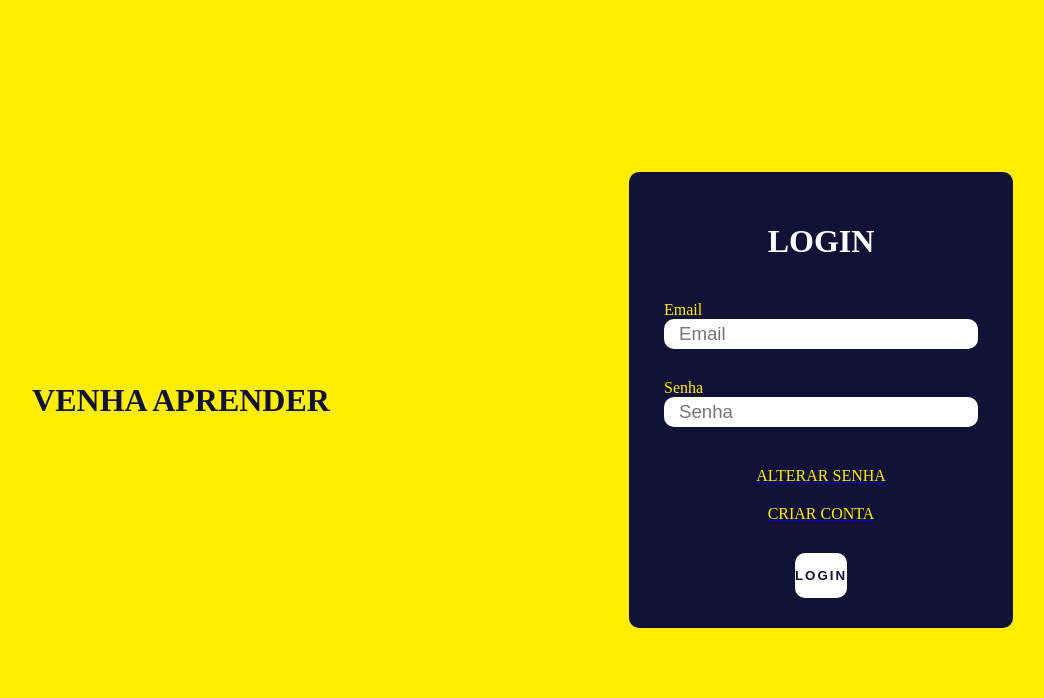
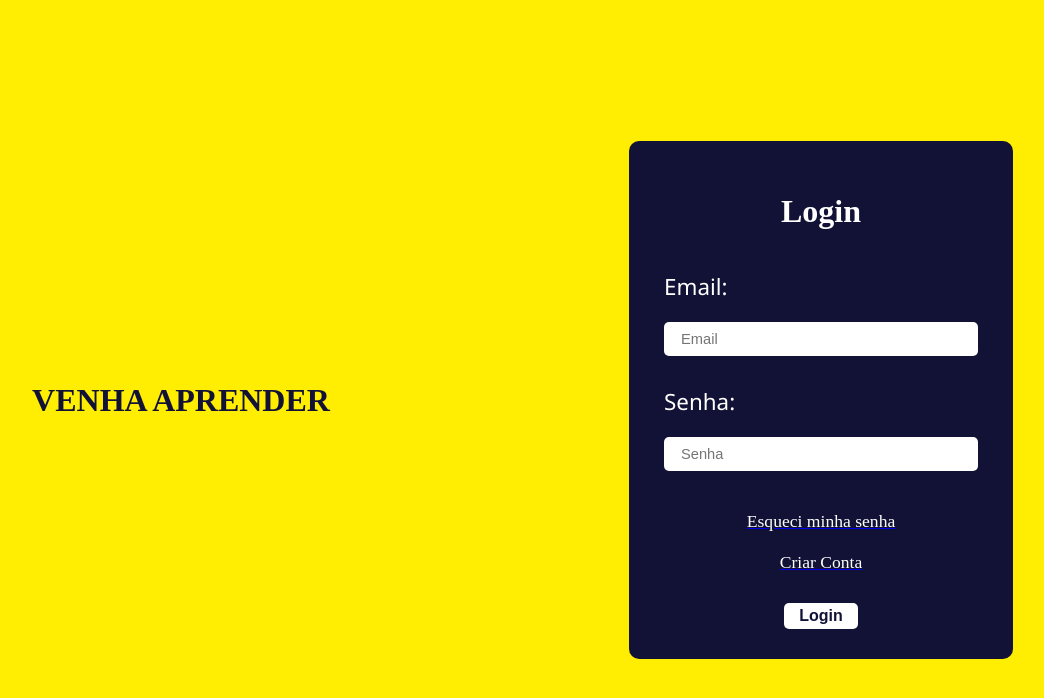
Before and after one commit to 2024-1-NADS2/Projeto2, a React (Create React App) app: page /login in a window 1280 px wide. Shown: the top 698 px of the page, without its empty margins (139-1183 px from the left). Built offline with nearby package versions, Linux system fonts and the light colour scheme.

Commit message:
alterações login e cards org

```diff
--- a/src/components/CardOrg/style.css
+++ b/src/components/CardOrg/style.css
@@ -4,8 +4,8 @@
     justify-content: center;
     align-items: center;
     gap: 40px;
-    width: 20%;
-    height: 400px;
+    width: 23%;
+    height: 350px;
     border: 3px solid rgb(241, 239, 239);
     border-radius: 10px;
     background-color: rgb(157, 159, 161);
@@ -20,8 +20,8 @@
 }
 
 .card-org-info img{
-    height: 200px;
-    width: 200px;
+    height: 150px;
+    width: 150px;
     border-radius: 50%;
 }
 
--- a/src/pages/Login/Login.jsx
+++ b/src/pages/Login/Login.jsx
@@ -7,11 +7,13 @@ import { Link } from 'react-router-dom';
 
 
 
-export default function Login(){
+export default function Login() {
 
     const [email, setEmail] = useState("");
     const [password, setPassword] = useState("");
-    return(
+
+    return (
+
         <body>
             <div className="container-login">
                 <div className="container-image-login">
@@ -20,29 +22,29 @@ export default function Login(){
                 <form className="container-login-form">
                     <div className="container-campo-form">
                         <div className="container-title-form">
-                    <h1>login</h1>
+                            <h1>Login</h1>
                         </div>
                         <div className="container-inputs-form">
-                    <label >Email</label>
+                            <label >Email: </label>
                             <input
                                 type="text"
                                 placeholder="Email"
                                 value={email}
                                 onChange={e => setEmail(e.target.value)}
-                    required/>
+                                required />
                         </div>
                         <div className="container-inputs-form">
-                    <label >Senha</label>
+                            <label >Senha: </label>
                             <input
                                 type="Password"
                                 placeholder="Senha"
                                 value={password}
                                 onChange={e => setPassword(e.target.value)}
-                    required/>
+                                required />
                         </div>
                         <Link to="/recuperarsenha">
                             <div className="container-alt-form">
-                    <a >Alterar senha</a>
+                                <a >Esqueci minha senha</a>
                             </div>
                         </Link>
                         <Link to="/cadastro">
@@ -52,7 +54,7 @@ export default function Login(){
                         </Link>
 
                         <Link to="/">
-                <button type="submit" className="container-button-form" href='#'>login</button>
+                            <button type="submit" className="container-button-form" href='#'>Login</button>
                         </Link>
 
                     </div>
--- a/src/pages/Login/style.css
+++ b/src/pages/Login/style.css
@@ -30,7 +30,7 @@ body * {
 
 .container-login-form {
     width: 50vw;
-    height: 100vh;
+    height: 100%;
     display: flex;
     justify-content: center;
     align-items: center;
@@ -50,48 +50,60 @@ body * {
     color: white;
     margin-bottom: 20px;
     font-weight: 800;
-    text-transform: uppercase;
     text-align: center;
 }
 
 .container-inputs-form {
+    display: flex;
+    flex-direction: column;
+    gap: 20px;
+    justify-content: center;
     width: 100%;
     margin-bottom: 20px;
 }
 
+
 .container-inputs-form > input {
     width: 100%;
-    border-radius: 10px;
+    border-radius: 5px;
     border: none;
-    padding: 15px;
+    padding: 17px;
     background-color: white;
-    font-size: 14pt;
+    font-size: 11pt;
     outline: none;
     box-sizing: border-box;
     margin-bottom: 10px;
 }
+
 .container-inputs-form{
-    color: rgb(255, 238, 1);
+    color: white;
+    font-size: 1.4rem;
+    font-family: 'Segoe UI', Tahoma, Geneva, Verdana, sans-serif;
 }
 
 .container-alt-form, .container-criar-form {
-    text-transform: uppercase;
     margin: 10px 0;
-    text-decoration: none;
     justify-content: center;
     align-items: center;
-    color: rgb(255, 238, 1);
+    color: white;
+}
+
+.container-alt-form a {
+    font-size: 1.1rem;
+    text-decoration: none ;
+}
+.container-criar-form a{
+    font-size: 1.1rem;
+    text-decoration: none;
 }
 
 .container-button-form {
     width: 100%;
-    padding: 15px 0;
+    font-size: 1rem;
+    padding: 4px 15px;
     border: none;
-    border-radius: 10px;
-    outline: none;
-    text-transform: uppercase;
+    border-radius: 5px;
     font-weight: 800;
-    letter-spacing: 2px;
     color: rgb(18, 18, 54);
     background-color: white;
     cursor: pointer;
```
Lines whose indentation alone changed are shown as unchanged.
